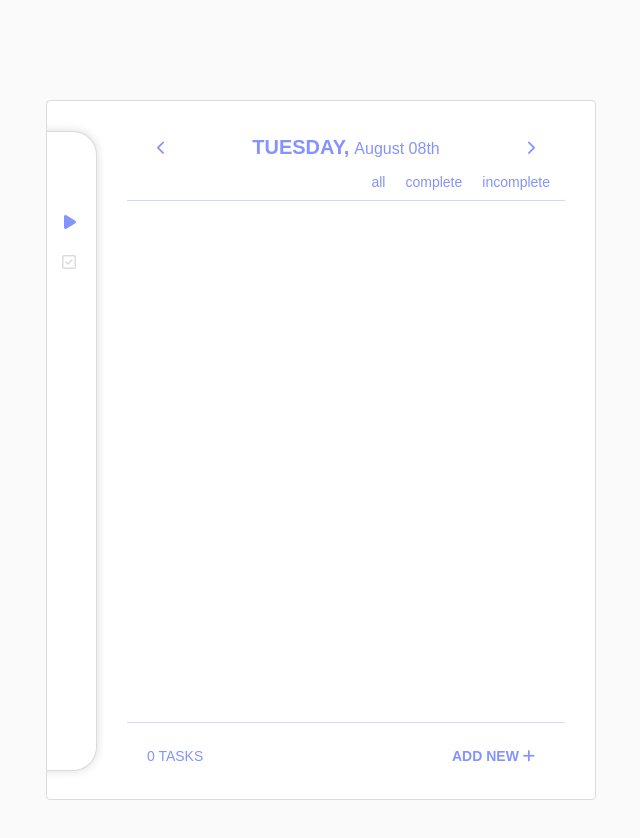
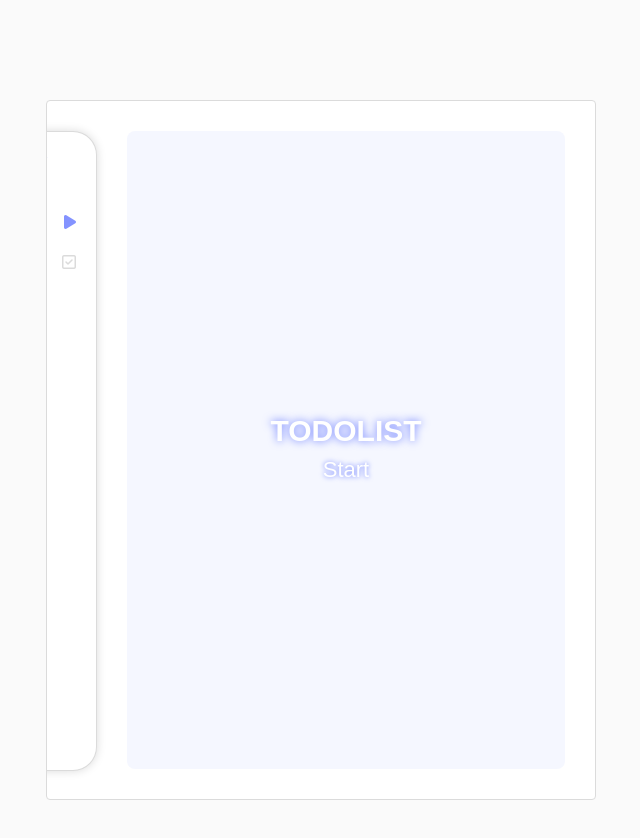
Before and after one commit to mini3100/aws_web_basic_todolist_project, a plain HTML site: page index.html in a window 1280 px wide. Shown: the whole page, without its empty margins (319-959 px from the left). Drawn offline with Linux system fonts and the light colour scheme; a web font is replaced by a local one.

Commit message:
date 폰트 사이즈 조절

```diff
--- a/css/todolist.css
+++ b/css/todolist.css
@@ -19,7 +19,7 @@
 
 .todolist-date-week {
     margin-right: 5px;
-    font-size: 20px;
+    font-size: 22px;
     font-weight: 700;
 }
 
--- a/index.html
+++ b/index.html
@@ -23,11 +23,11 @@
                 </ul>
             </aside>
             <main class="main-container">
-                <div class="welcome-page-container invisible">
+                <div class="welcome-page-container">
                     <h1 class="welcome-page-title">TODOLIST</h1>
                     <button class="start-btn" onclick="gotoWriteOnClickHandle()">Start</button>
                 </div>
-                <div class="todolist-page-container">
+                <div class="todolist-page-container invisible">
                     <header class="todolist-header-container">
                         <div>
                             <button class="btn"><i class="fa-solid fa-chevron-left"></i></button>
```
